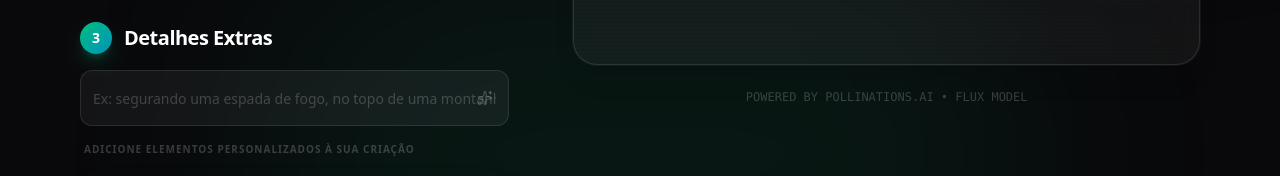
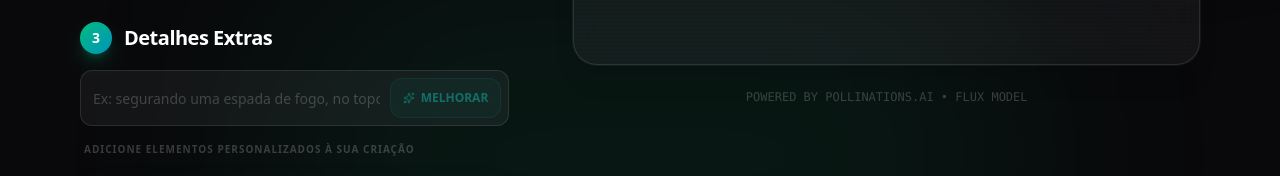
Before and after one commit to Caas2023/Ai-Anime-Legends-Generator, a Next.js app: page / in a window 1280 px wide. Shown: the part 996-1172 px from the top of the page. Built offline with nearby package versions, Linux system fonts and the light colour scheme.

Commit message:
"AddEnhanceButton"

```diff
--- a/src/app/page.tsx
+++ b/src/app/page.tsx
@@ -19,11 +19,31 @@ export default function Home() {
   const [selectedCharacter, setSelectedCharacter] = React.useState<string>("goku");
   const [selectedStyle, setSelectedStyle] = React.useState<string>("flux");
   const [customPrompt, setCustomPrompt] = React.useState<string>("");
+  const [isEnhancing, setIsEnhancing] = React.useState(false);
   const [generatedImage, setGeneratedImage] = React.useState<string | null>(null);
   const [isGenerating, setIsGenerating] = React.useState(false);
   const [error, setError] = React.useState<string | null>(null);
   const { play } = useSound();
   const { images, addImage, removeImage } = useGallery();
+
+  const handleEnhance = async () => {
+    if (!customPrompt.trim()) return;
+    setIsEnhancing(true);
+    play("click");
+
+    try {
+      // Small delay to simulate AI thinking
+      await new Promise(resolve => setTimeout(resolve, 800));
+
+      const enhanced = `${customPrompt}, ultra detailed, cinematic lighting, dramatic atmosphere, masterpiece, 8k resolution, highly intricate details`;
+      setCustomPrompt(enhanced);
+      play("success");
+    } catch (err) {
+      console.error(err);
+    } finally {
+      setIsEnhancing(false);
+    }
+  };
 
   const handleGenerate = async () => {
     setError(null);
@@ -133,10 +153,27 @@ export default function Home() {
                   placeholder="Ex: segurando uma espada de fogo, no topo de uma montanha..."
                   value={customPrompt}
                   onChange={(e) => setCustomPrompt(e.target.value)}
-                  disabled={isGenerating}
-                  className="bg-white/5 border-white/10 h-14 rounded-xl placeholder:text-white/20 focus:border-primary/50 focus:ring-primary/20 transition-all text-white"
+                  disabled={isGenerating || isEnhancing}
+                  className="bg-white/5 border-white/10 h-14 rounded-xl placeholder:text-white/20 focus:border-primary/50 focus:ring-primary/20 transition-all text-white pr-32"
                 />
-                <Sparkles className="absolute right-4 top-1/2 -translate-y-1/2 w-4 h-4 text-white/20 group-focus-within:text-primary/50 transition-colors pointer-events-none" />
+                <div className="absolute right-2 top-1/2 -translate-y-1/2 flex items-center gap-2">
+                  <Button
+                    size="sm"
+                    variant="ghost"
+                    className="h-10 px-3 bg-primary/10 hover:bg-primary/20 text-primary border border-primary/20 rounded-lg text-xs font-bold transition-all"
+                    onClick={handleEnhance}
+                    disabled={isGenerating || isEnhancing || !customPrompt.trim()}
+                  >
+                    {isEnhancing ? (
+                      <RefreshCw className="w-3 h-3 animate-spin" />
+                    ) : (
+                      <>
+                        <Sparkles className="w-3 h-3 mr-1.5" />
+                        MELHORAR
+                      </>
+                    )}
+                  </Button>
+                </div>
               </div>
               <p className="text-[10px] uppercase tracking-widest text-white/20 font-bold ml-1">
                 Adicione elementos personalizados à sua criação
```
